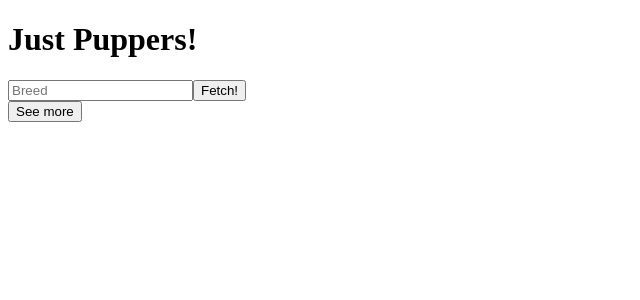
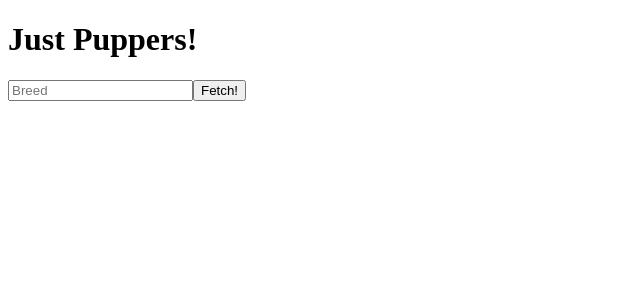
Before and after one commit to sis0k0/puppers-app, an Angular app: page / in a window 1280 px wide. Shown: the top 300 px of the page, without its empty margins (0-640 px from the left). Built offline with nearby package versions, Linux system fonts and the light colour scheme.

Commit message:
Conditional rendering - *ngIf

```diff
--- a/src/app/dog-form/dog-form.component.html
+++ b/src/app/dog-form/dog-form.component.html
@@ -2,8 +2,12 @@
     <input [(ngModel)]="breed" placeholder="Breed" />
     <button (click)="findDog()">Fetch!</button>
 
-    <div>
+    <div *ngIf="dogUrl">
         <img [src]="dogUrl" />
         <button [routerLink]="['list/', breed]">See more</button>
     </div>
+
+    <div *ngIf="failedToFetchDog">
+        <p>Failed to fetch dog from the breed: {{ breed }}</p>
+    </div>
 </div>
--- a/src/app/dog-form/dog-form.component.ts
+++ b/src/app/dog-form/dog-form.component.ts
@@ -23,6 +23,6 @@ export class DogFormComponent implements OnInit {
       } else {
         this.failedToFetchDog = true;
       }
-    });
+    }, (_err) => this.failedToFetchDog = true);
   }
 }
--- a/src/app/dogs-list/dogs-list.component.html
+++ b/src/app/dogs-list/dogs-list.component.html
@@ -2,3 +2,7 @@
 <div *ngFor="let url of dogUrls">
     <img [src]="url" />
 </div>
+
+<div *ngIf="failedToFetchDogs">
+    <p>Failed to fetch dogs from the breed: {{ breed }}</p>
+</div>
--- a/src/app/dogs-list/dogs-list.component.ts
+++ b/src/app/dogs-list/dogs-list.component.ts
@@ -31,7 +31,7 @@ export class DogsListComponent implements OnInit {
         } else {
           this.failedToFetchDogs = true;
         }
-      });
+      }, (_err) => this.failedToFetchDogs = true);
   }
 
 }
```
